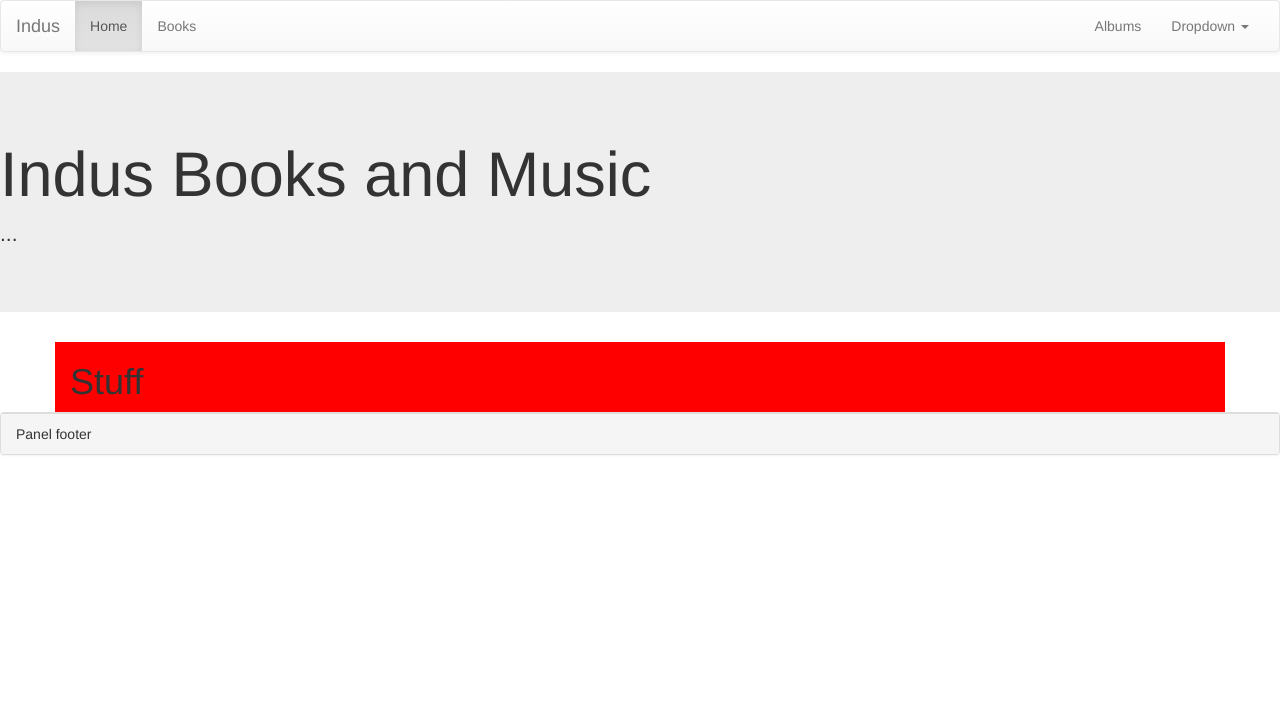
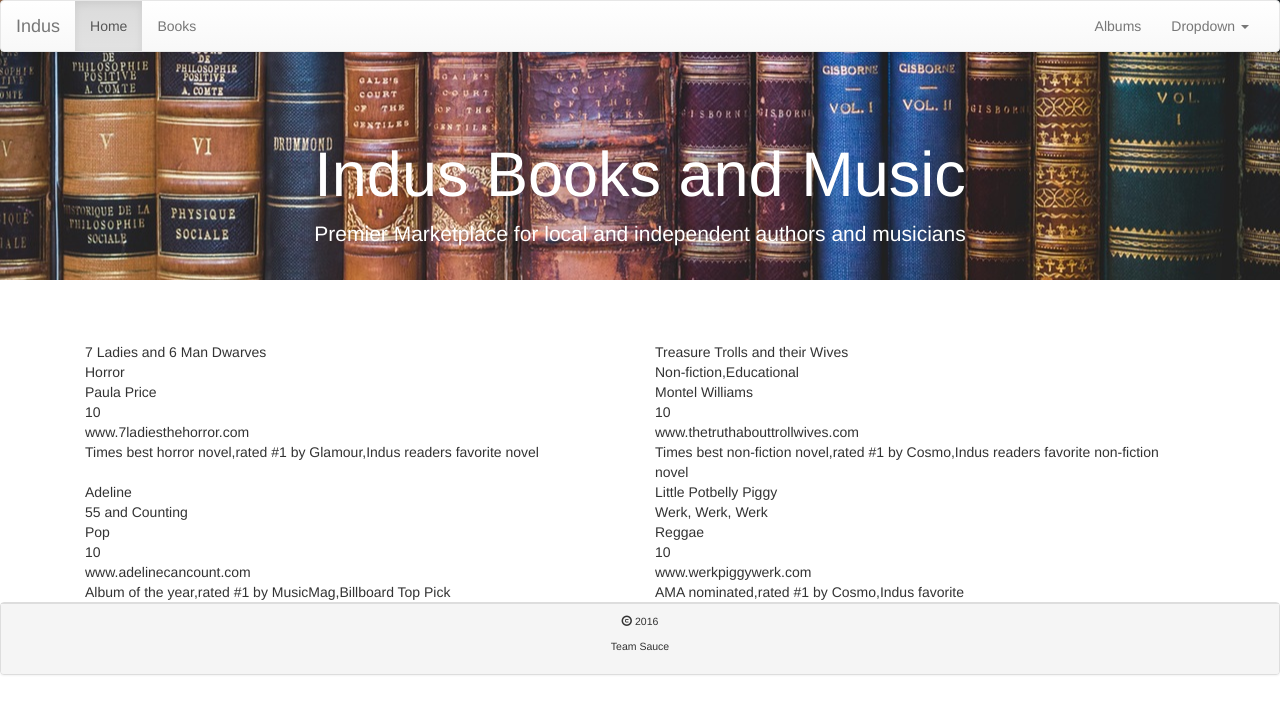
Before and after one commit to teamSauce/Indus, a plain HTML site: page index.html in a window 1280 px wide. Drawn offline with nearby package versions, Linux system fonts and the light colour scheme.

Commit message:
Made js objects, bootstap collumns, modified header and footer

```diff
--- /dev/null
+++ b/index.css
@@ -0,0 +1,23 @@
+#jumboImg {
+	z-index: -1;
+	position: absolute;
+	top: 0;
+	left: 0;
+	background: url('pexels-photo.jpg') no-repeat center center;
+	width: 100%;
+	height: 35%;
+}
+
+#jumboTransparent {
+	background-color: transparent;
+}
+
+.jumboText {
+	color: white;
+	text-align: center;
+}
+
+.footerText {
+	font-size: .75em;
+	text-align: center;
+}
--- a/index.html
+++ b/index.html
@@ -12,6 +12,8 @@
 
 <!-- Latest compiled and minified JavaScript -->
 <script src="https://maxcdn.bootstrapcdn.com/bootstrap/3.3.6/js/bootstrap.min.js" integrity="sha384-0mSbJDEHialfmuBBQP6A4Qrprq5OVfW37PRR3j5ELqxss1yVqOtnepnHVP9aJ7xS" crossorigin="anonymous"></script>
+
+<link rel="stylesheet" href="index.css">
 
 
   <title>Indus</title>
@@ -55,14 +57,16 @@
   </div><!-- /.container-fluid -->
 </nav>
 
-<div class="jumbotron">
-  <h1>Indus Books and Music</h1>
-  <p>...</p>
+<div class="jumbotron" style="background-color: transparent;">
+  <div id="jumboTransparent">
+    <h1 style="color: white; text-align: center;">Indus Books and Music</h1>
+    <p class="jumboText">Premier Marketplace for local and independent authors and musicians</p>
+  </div>
+  <div id="jumboImg"></div>
 </div>
 
 <div class="container">
-  <h1>Stuff</h1>
-  <div id="book1">
+  <div id="book1" class="col-md-6">
     <div class="name"></div>
     <div class="category"></div>
     <div class="author"></div>
@@ -72,7 +76,7 @@
 
   </div>
 
-  <div id="book2">
+  <div id="book2" class="col-md-6">
     <div class="name"></div>
     <div class="category"></div>
     <div class="author"></div>
@@ -82,7 +86,7 @@
 
   </div>
 
- <div id="album1">
+ <div id="album1" class="col-md-6">
     <div class="artist"></div>
     <div class="name"></div>
     <div class="category"></div>
@@ -92,9 +96,9 @@
 
   </div>
 
-  <div id="album2">
+  <div id="album2" class="col-md-6">
     <div class="artist"></div>
-    <div class="name "></div>
+    <div class="name"></div>
     <div class="category"></div>
     <div class="price"></div>
     <div class="picture"></div>
@@ -107,13 +111,16 @@
 </div>
 
 <div class="panel panel-default">
-  <div class="panel-footer">Panel footer</div>
+  <div class="panel-footer">
+  <p class="footerText"><span class="glyphicon glyphicon-copyright-mark" aria-hidden="true"></span> 2016</p>
+  <p class="footerText">Team Sauce</p>
+  </div>
 </div>
 
   <script>
       var books = [
 
-        {name: "7 Ladies and 6 Man Dwarves",
+        book1 = {name: "7 Ladies and 6 Man Dwarves",
         category: "Horror",
         author: "Paula Price",
         price: 10,
@@ -121,7 +128,7 @@
         sellingPoints: ["Times best horror novel", "rated #1 by Glamour", "Indus readers favorite novel"]
         },
 
-        {name: "Treasure Trolls and their Wives",
+        book2 = {name: "Treasure Trolls and their Wives",
         category: ["Non-fiction", "Educational"],
         author: "Montel Williams",
         price: 10,
@@ -134,7 +141,7 @@
 
       var albums = [
 
-        {artist: "Adeline",
+        album1 = {artist: "Adeline",
         name: "55 and Counting",
         category: "Pop",
         price: 10,
@@ -142,7 +149,7 @@
         sellingPoints: ["Album of the year", "rated #1 by MusicMag", "Billboard Top Pick"]
         },
 
-        {artist: "Little Potbelly Piggy",
+        album2 = {artist: "Little Potbelly Piggy",
         name: "Werk, Werk, Werk",
         category: "Reggae",
         price: 10,
@@ -152,7 +159,37 @@
         }
       ]
 
-      $('.container').css("background-color", "red");
+      // Book 1
+      $('#book1 .name').text(book1.name);
+      $('#book1 .category').text(book1.category);
+      $('#book1 .author').text(book1.author);
+      $('#book1 .price').text(book1.price);
+      $('#book1 .sellingPoints').text(book1.sellingPoints);
+      $('#book1 .picture').text(book1.picture)
+
+      // Book 2
+      $('#book2 .name').text(book2.name);
+      $('#book2 .category').text(book2.category);
+      $('#book2 .author').text(book2.author);
+      $('#book2 .price').text(book2.price);
+      $('#book2 .sellingPoints').text(book2.sellingPoints);
+      $('#book2 .picture').text(book2.picture);
+
+      // Album 1
+      $('#album1 .artist').text(album1.artist);
+      $('#album1 .name').text(album1.name);
+      $('#album1 .category').text(album1.category);
+      $('#album1 .price').text(album1.price);
+      $('#album1 .sellingPoints').text(album1.sellingPoints);
+      $('#album1 .picture').text(album1.picture);
+
+      // Album2
+      $('#album2 .artist').text(album2.artist);
+      $('#album2 .name').text(album2.name);
+      $('#album2 .category').text(album2.category);
+      $('#album2 .price').text(album2.price);
+      $('#album2 .sellingPoints').text(album2.sellingPoints);
+      $('#album2 .picture').text(album2.picture);
 
   </script>
 
```
Also changed, not shown: pexels-photo.jpg (added).
